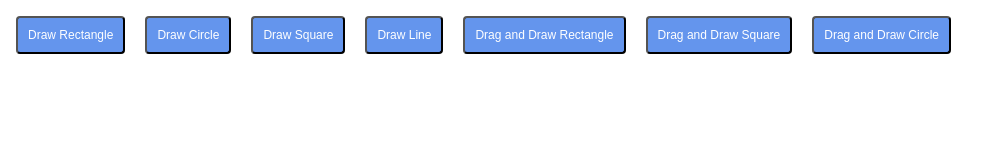
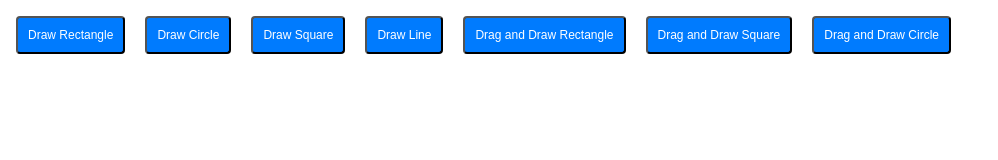
Before and after one commit to sumit-rzt/D3-Projects, a plain HTML site: page 01-basics/index.html in a window 1280 px wide. Shown: the whole page, without its empty margins (0-998 px from the left). Drawn offline with nearby package versions, Linux system fonts and the light colour scheme.

Commit message:
CSS Changes

```diff
--- a/01-basics/styles.css
+++ b/01-basics/styles.css
@@ -19,7 +19,8 @@ button {
     padding: 10px;
     border-radius: 4px;
     font-size: 12px;
-    background-color: cornflowerblue;
+    background-color: #007bfe;
     color: #fff;
     margin: 8px;
+    cursor: pointer;
 }
```
